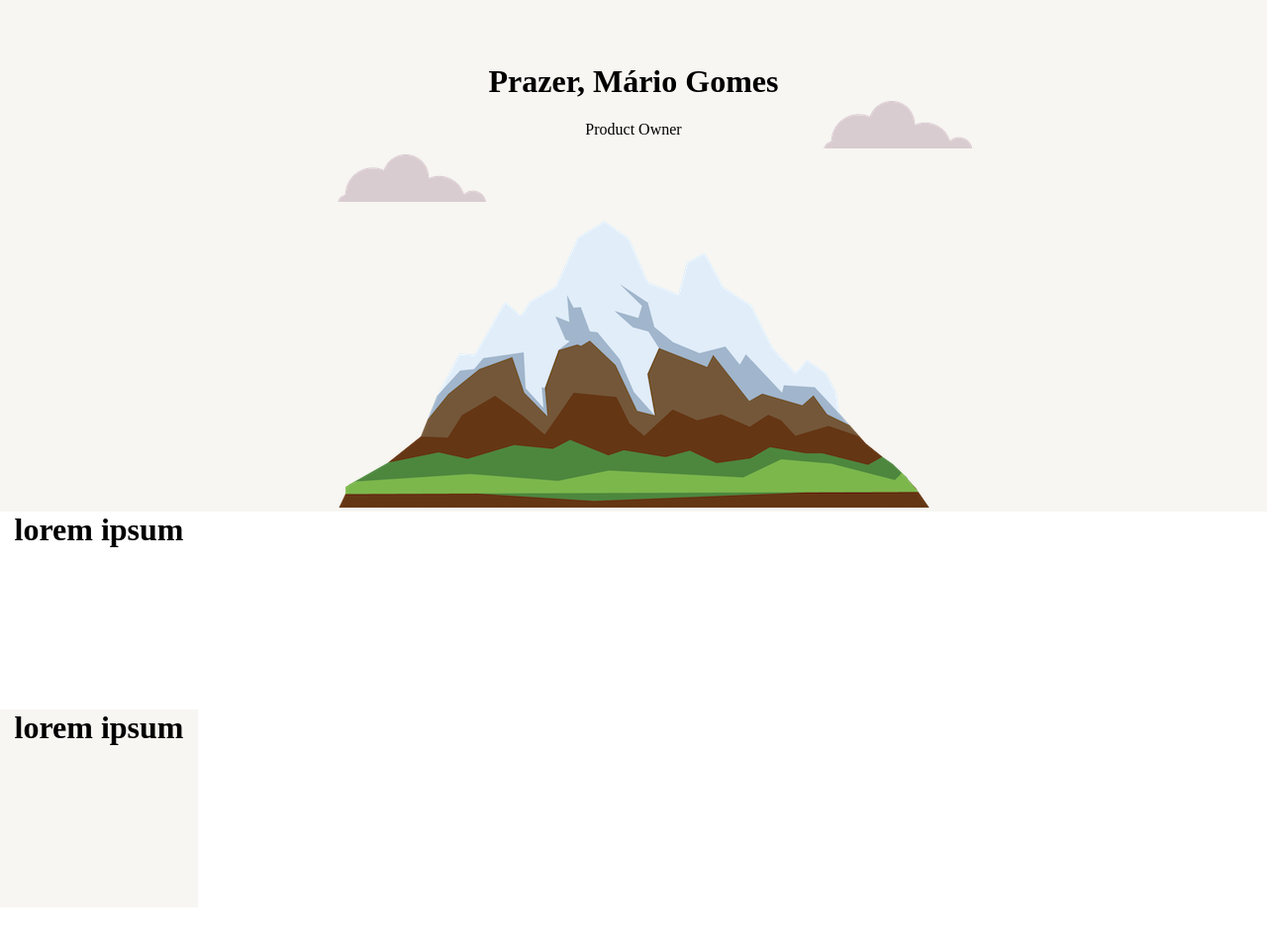
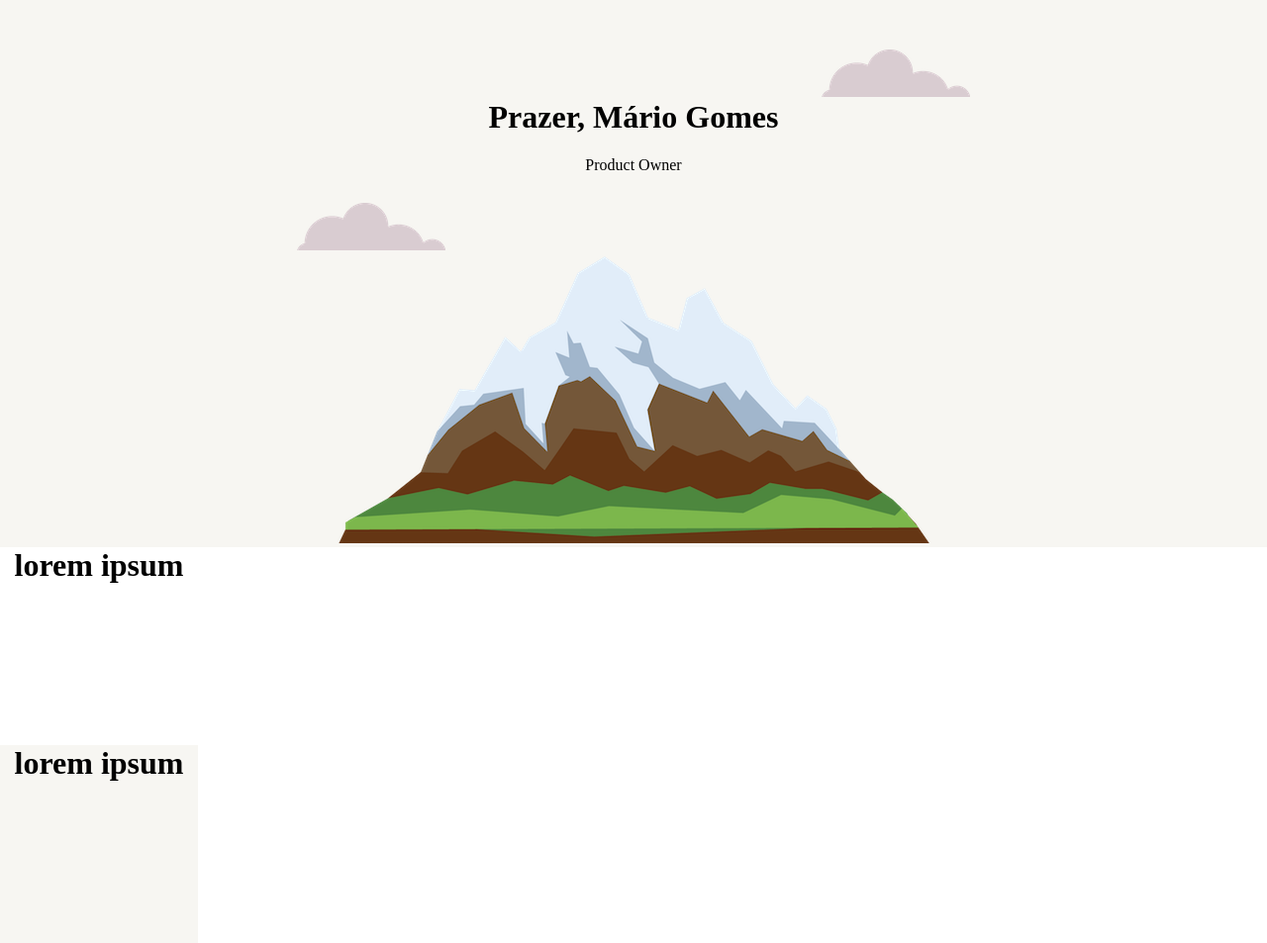
Before and after one commit to MR-GOMES/personal-website, a plain HTML site: page index.html in a window 1280 px wide. Shown: the whole page at 99% size. Before the commit the page ends 917 px from the top, so only its background shows below. Drawn offline with Linux system fonts and the light colour scheme.

Commit message:
Change position values (from % do px)

```diff
--- a/css/styles.css
+++ b/css/styles.css
@@ -8,7 +8,7 @@ h1{
 .top-container{
     background-color: #F7F6F2;
     position: relative;
-    padding-top: 5%;
+    padding-top: 100px;
 }
 .middle-container{
     width: 200px;
@@ -21,9 +21,11 @@ h1{
 }
 .top-cloud{
     position: absolute;
-    margin-top: 3%;
-    margin-left: 15%;
+    right: 300px;
+    top: 50px;
 }
 .bottom-cloud{
     position: absolute;
+    left: 300px;
+    bottom: 300px;
 }
```
